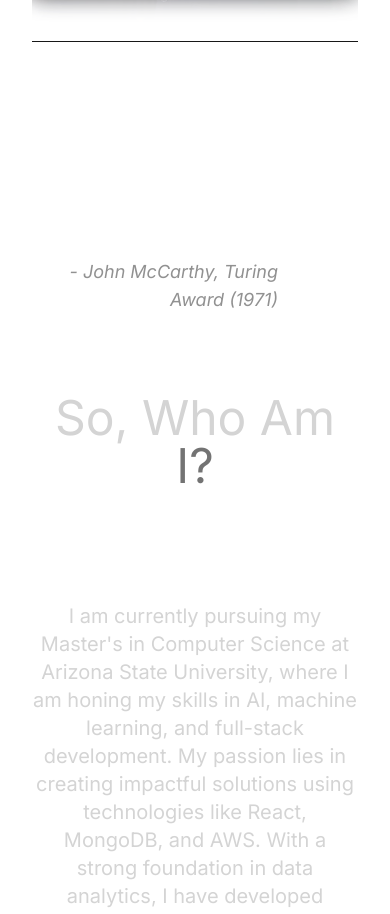
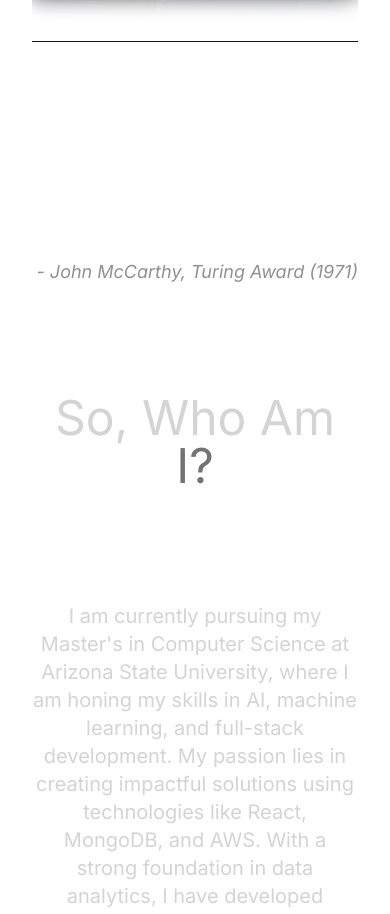
Before and after one commit to praveen-raj-m/mysite, a React (Vite) app: page / in a window 390 px wide. Shown: the part 1180-2094 px from the top of the page. Built offline with nearby package versions, Linux system fonts and the light colour scheme.

Commit message:
Update About.jsx

```diff
--- a/src/components/About.jsx
+++ b/src/components/About.jsx
@@ -1,5 +1,3 @@
-
-
 
 import React, { useEffect, useState } from "react";
 import { ABOUT_TEXT, QUOTES } from "../constants";
@@ -47,18 +45,18 @@ const About = () => {
         animate="visible"
         className="text-center my-20"
       >
-       <div className="h-48 lg:h-60 flex items-center justify-center">
+       <div className="h-48 lg:h-60 flex justify-center">
         <motion.div
           key={currentQuoteIndex}
           variants={quoteAnimation}
           initial="initial"
           animate={isVisible ? "enter" : "exit"}
         >
-          <p className="text-2xl lg:text-4xl text-white  italic">
+          <p className="text-2xl lg:text-4xl  items-center text-white  italic">
             {QUOTES[currentQuoteIndex].quote}
           </p>
-          <p className="text-end mr-20 mt-10">
-            <span className="text-neutral-500 text-end text-lg lg:text-2xl italic">
+          <p className="text-end lg:mr-20 mt-10">
+            <span className="text-neutral-500 text-right text-lg lg:text-2xl italic">
               - {QUOTES[currentQuoteIndex].author}, {QUOTES[currentQuoteIndex].specialty}
             </span>
           </p>
```
